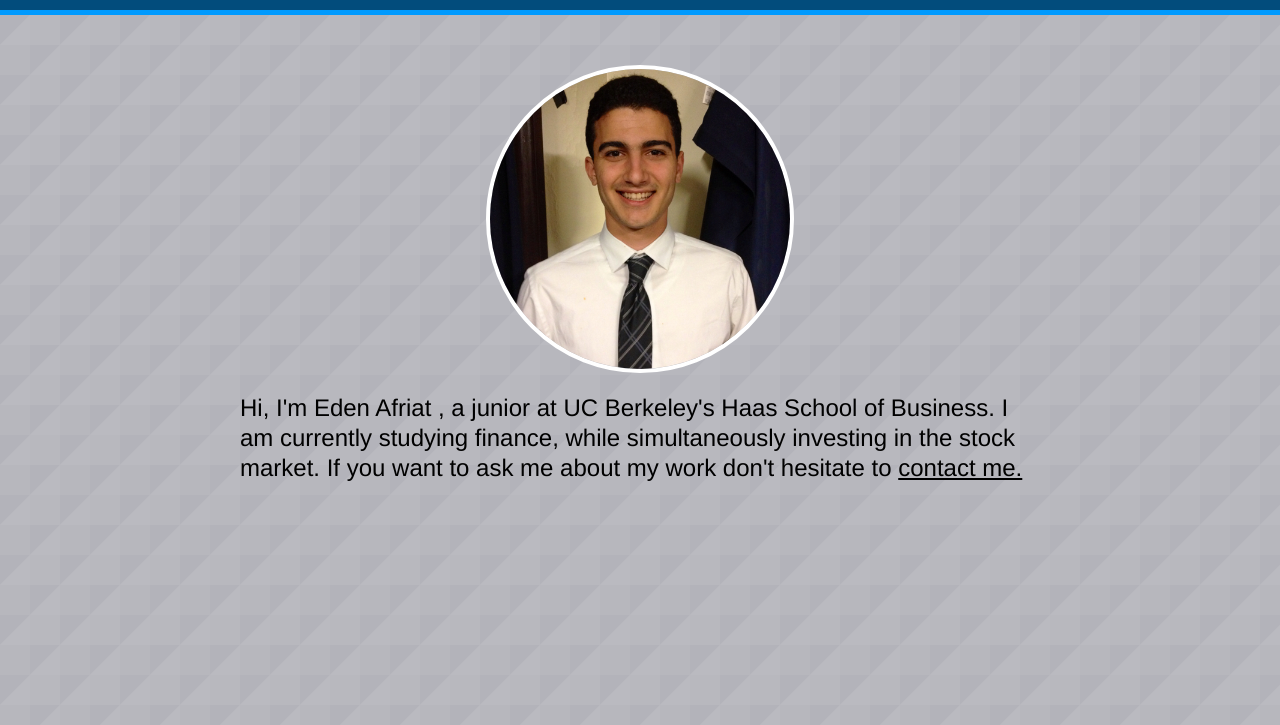
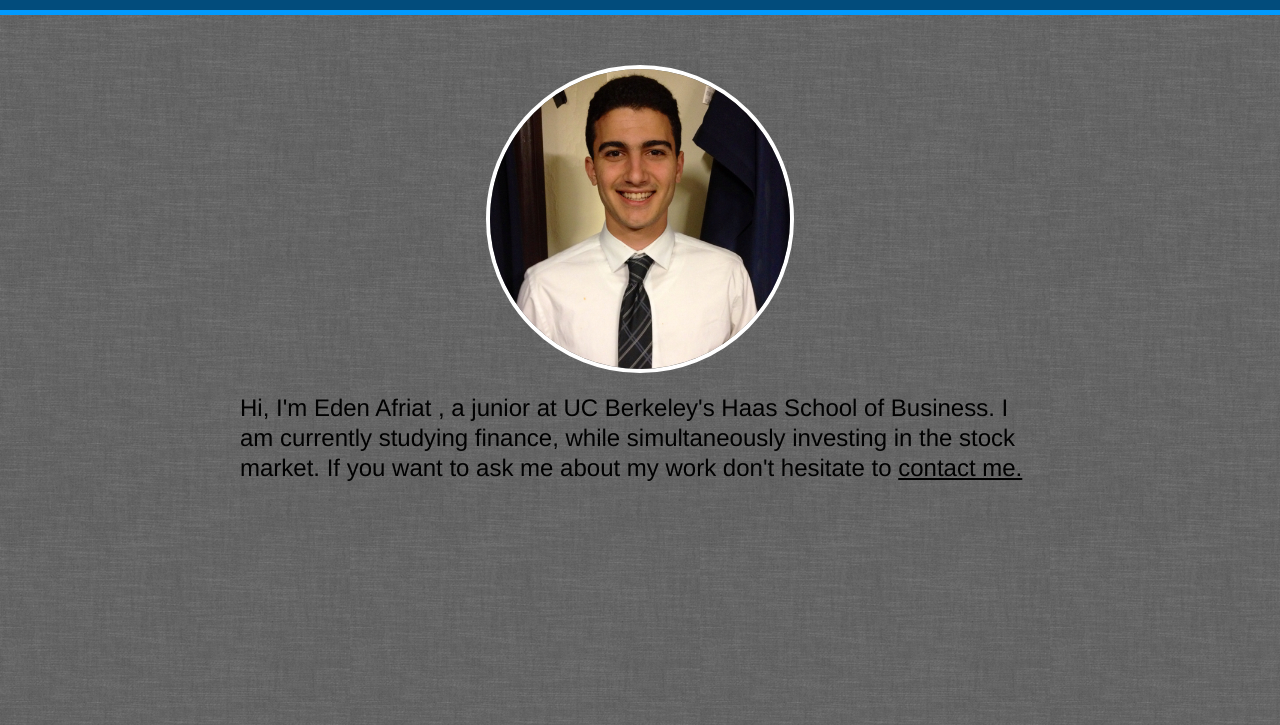
Before and after one commit to edenafriat/edenafriat.github.io, a plain HTML site: page index.html in a window 1280 px wide. Shown: the part 75-800 px from the top of the page. Drawn offline with Linux system fonts and the light colour scheme.

Commit message:
background

```diff
--- a/stylesheet.css
+++ b/stylesheet.css
@@ -1,6 +1,6 @@
 body {
 	margin: 0;
-	background-image: url('images/triangular.png');
+	background-image: url('images/grey.png');
 }
 
 #menubar-wrapper {
```
